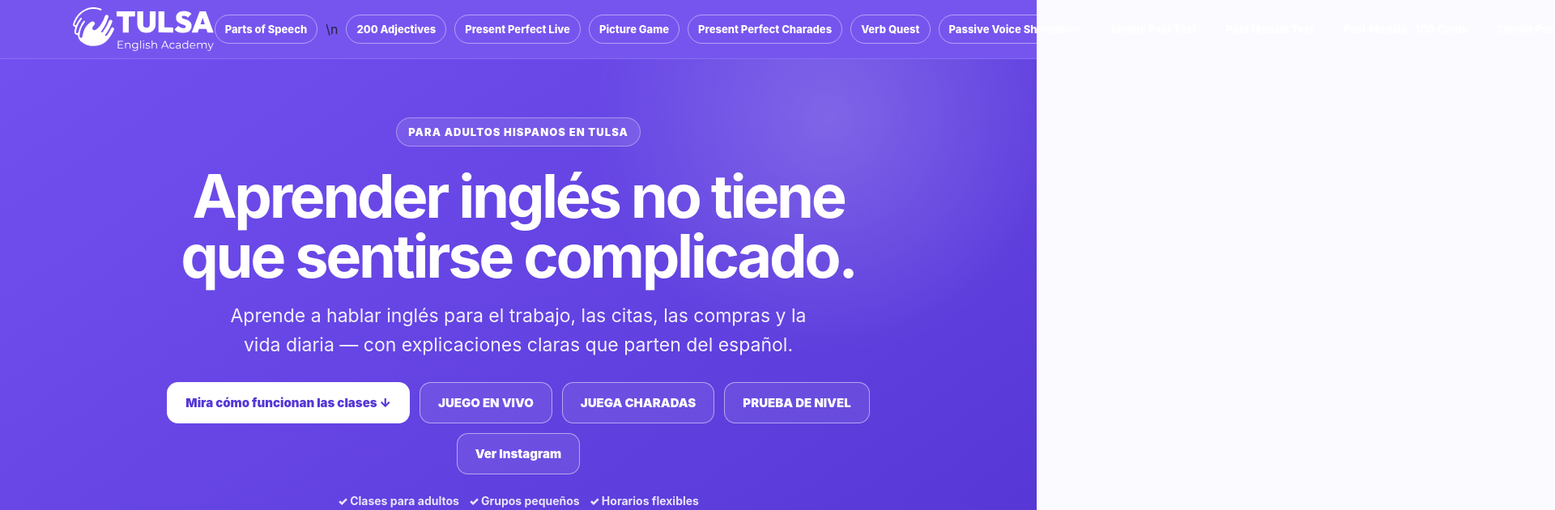
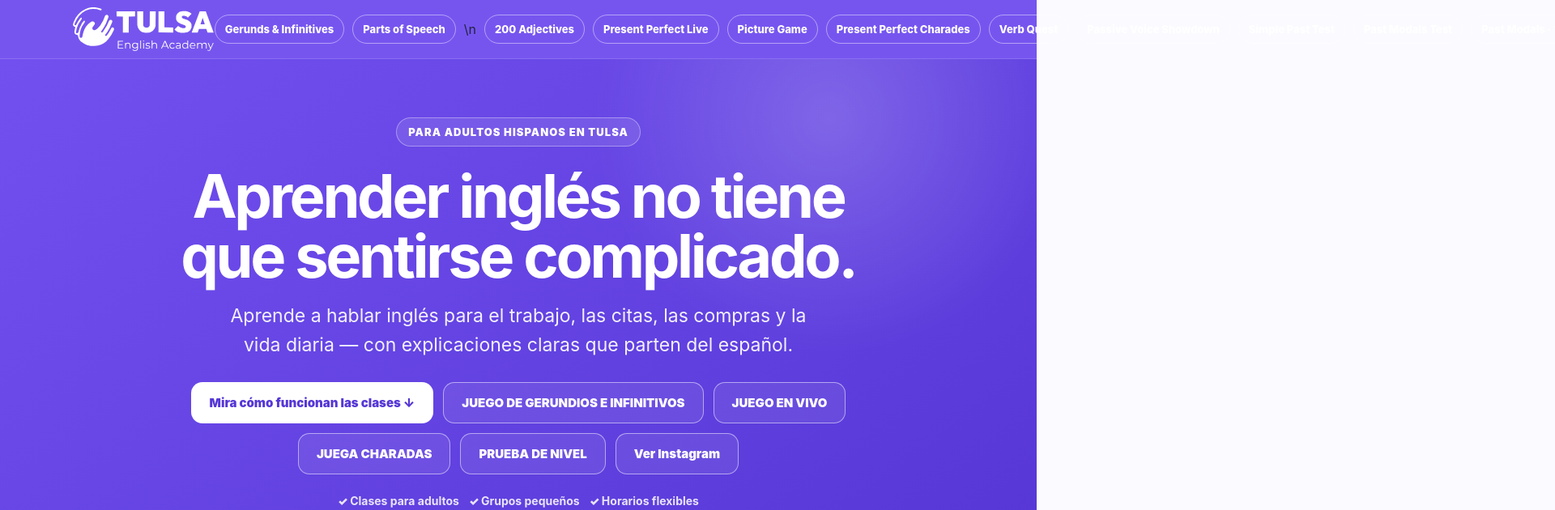
Before and after one commit to tulsaenglishacademy/tulsaenglishacademy.github.io, a plain HTML site: page index.html in a window 1280 px wide. Shown: the top 630 px of the page at 81% size, 1920 px wide, since content can reach past the window. Drawn offline with Linux system fonts and the light colour scheme.

Commit message:
Link gerunds and infinitives card game from academy homepage

```diff
--- a/index.html
+++ b/index.html
@@ -28,6 +28,7 @@
   <div class="shell topbar-inner">
     <a href="#" aria-label="Tulsa English Academy"><img class="brand-logo" src="tulsa-logo-white-clean.svg?v=20260919-2" alt="Tulsa English Academy logo"></a>
     <div class="top-actions" style="display:flex;align-items:center;gap:10px">
+      <a href="gerunds-infinitives/" style="color:#fff;font-weight:850;font-size:13px;border:1px solid rgba(255,255,255,.45);padding:9px 12px;border-radius:999px;white-space:nowrap">Gerunds &amp; Infinitives</a>
       <a href="parts-of-speech/" style="color:#fff;font-weight:850;font-size:13px;border:1px solid rgba(255,255,255,.45);padding:9px 12px;border-radius:999px;white-space:nowrap">Parts of Speech</a>\n      <a href="adjectives/" style="color:#fff;font-weight:850;font-size:13px;border:1px solid rgba(255,255,255,.45);padding:9px 12px;border-radius:999px;white-space:nowrap">200 Adjectives</a>
       <a href="present-perfect-live/" style="color:#fff;font-weight:850;font-size:13px;border:1px solid rgba(255,255,255,.45);padding:9px 12px;border-radius:999px;white-space:nowrap">Present Perfect Live</a>
       <a href="what-has-changed/" style="color:#fff;font-weight:850;font-size:13px;border:1px solid rgba(255,255,255,.45);padding:9px 12px;border-radius:999px;white-space:nowrap">Picture Game</a>
@@ -55,6 +56,7 @@
     <p data-lang="en">Build practical English for work, appointments, shopping, and everyday life — with clear explanations that connect to Spanish.</p>
     <div class="hero-cta">
       <a class="btn btn-white" href="#step1"><span data-lang="es">Mira cómo funcionan las clases ↓</span><span data-lang="en">See how the classes work ↓</span></a>
+      <a class="btn btn-ghost" href="gerunds-infinitives/"><span data-lang="es">JUEGO DE GERUNDIOS E INFINITIVOS</span><span data-lang="en">GERUNDS &amp; INFINITIVES GAME</span></a>
       <a class="btn btn-ghost" href="present-perfect-live/"><span data-lang="es">JUEGO EN VIVO</span><span data-lang="en">LIVE CLASS GAME</span></a>
       <a class="btn btn-ghost" href="present-perfect-charades/"><span data-lang="es">JUEGA CHARADAS</span><span data-lang="en">PLAY CHARADES</span></a>
       <a class="btn btn-ghost" href="placement-test.html"><span data-lang="es">PRUEBA DE NIVEL</span><span data-lang="en">PLACEMENT TEST</span></a>
```
